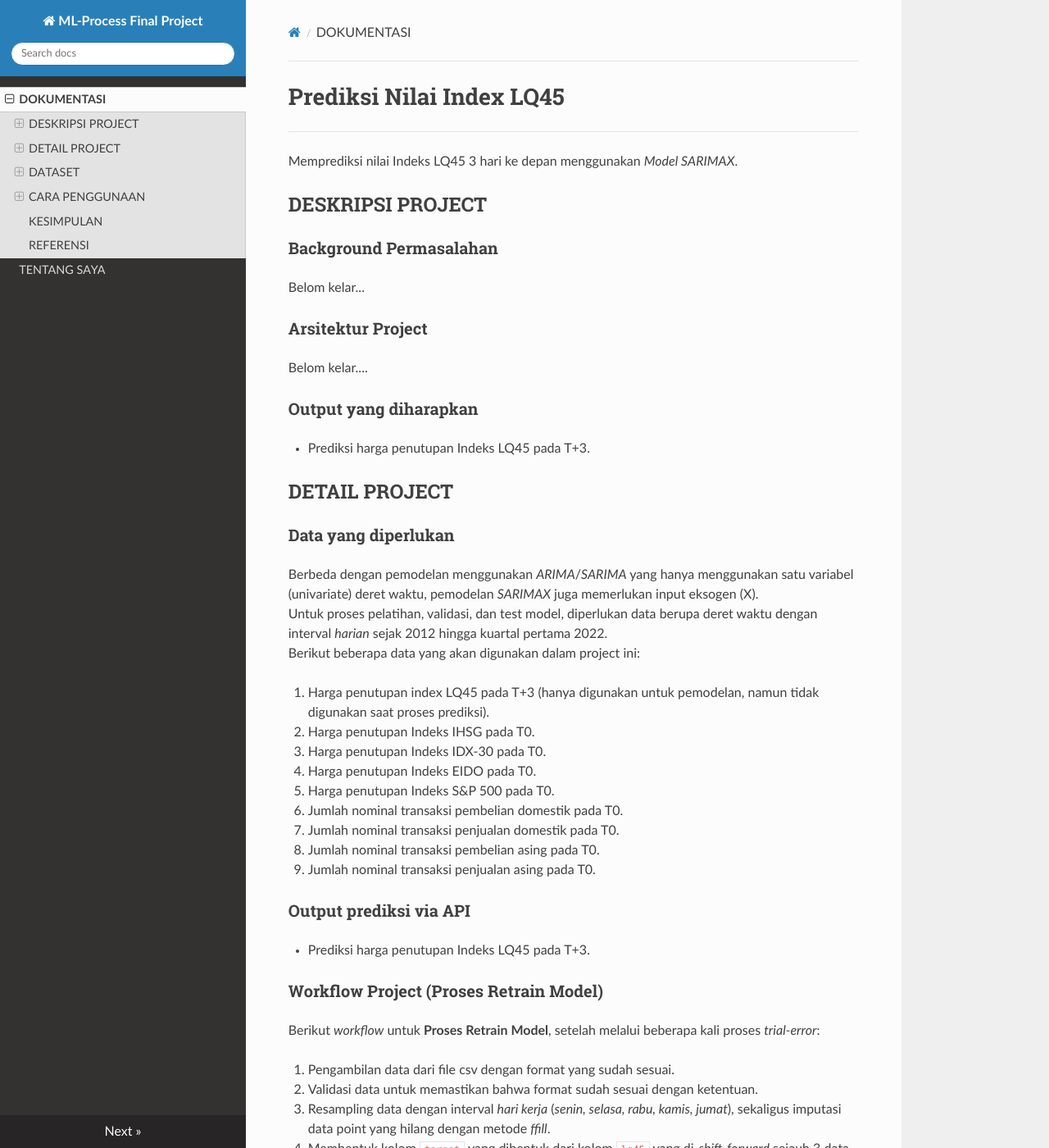
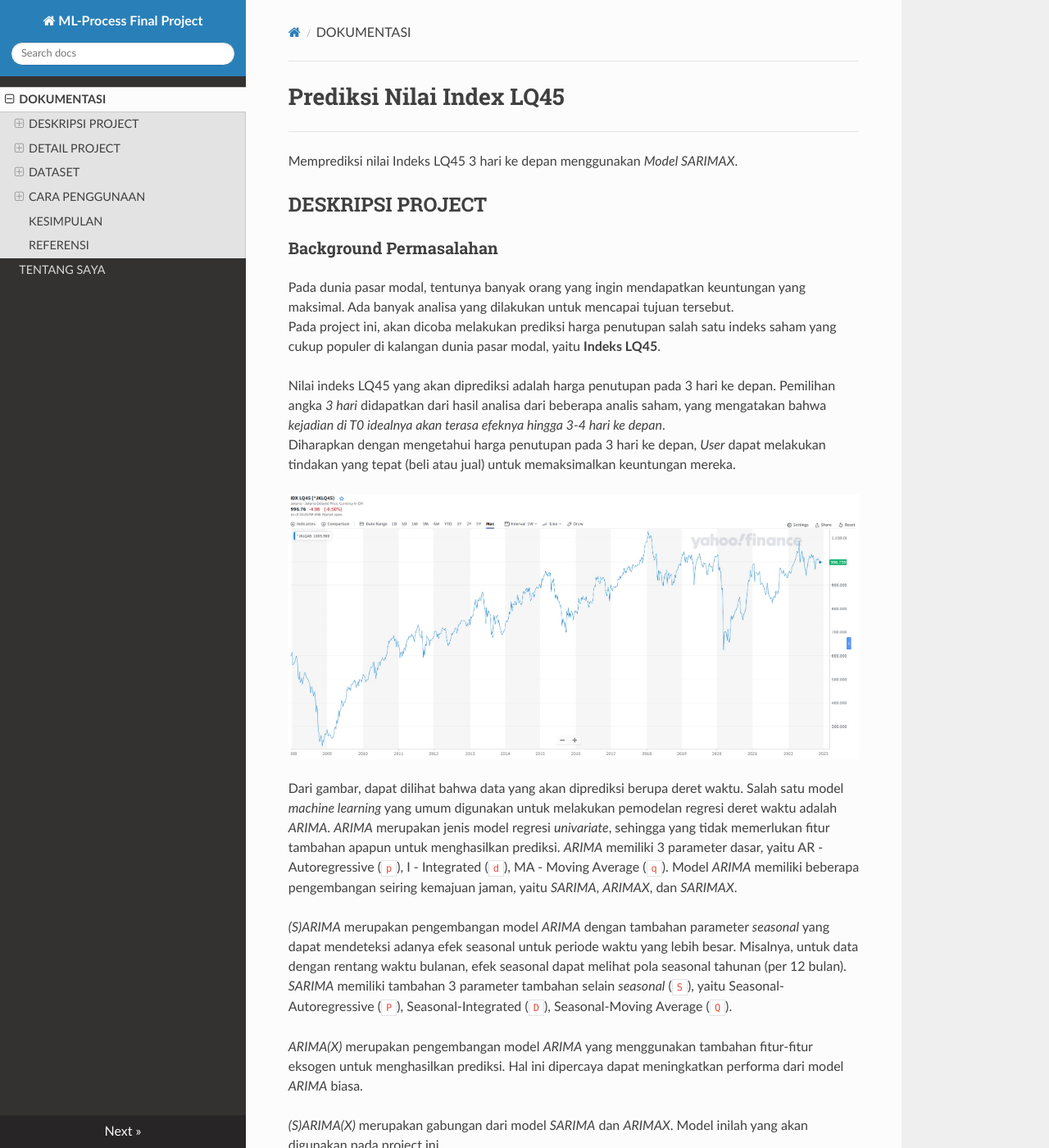
Before and after one commit to ercainz/lq45_prediction, an MkDocs documentation site: the page built from docs/docs/index.md, in a window 1280 px wide and 1400 px high. Shown: the whole window at 82% size. Built offline with MkDocs 1.6.1, drawn with Linux system fonts in a browser that asks for light colours; nearby versions of some CDN libraries; some of the changed text lies outside the part shown.

Commit message:
update 2022-11-28

```diff
--- a/docs/docs/index.md
+++ b/docs/docs/index.md
@@ -5,10 +5,35 @@ Memprediksi nilai Indeks LQ45 3 hari ke depan menggunakan _Model SARIMAX_.
 
 ## DESKRIPSI PROJECT
 ### Background Permasalahan
-Belom kelar...
+Pada dunia pasar modal, tentunya banyak orang yang ingin mendapatkan keuntungan yang maksimal. Ada banyak analisa yang dilakukan untuk mencapai tujuan tersebut.<br>
+Pada project ini, akan dicoba melakukan prediksi harga penutupan salah satu indeks saham yang cukup populer di kalangan dunia pasar modal, yaitu **Indeks LQ45**.
+
+Nilai indeks LQ45 yang akan diprediksi adalah harga penutupan pada 3 hari ke depan. Pemilihan angka *3 hari* didapatkan dari hasil analisa dari beberapa analis saham, yang mengatakan bahwa *kejadian di T0 idealnya akan terasa efeknya hingga 3-4 hari ke depan*.<br>
+Diharapkan dengan mengetahui harga penutupan pada 3 hari ke depan, *User* dapat melakukan tindakan yang tepat (beli atau jual) untuk memaksimalkan keuntungan mereka.
+
+![lq45_closeprice](https://raw.githubusercontent.com/ercainz/lq45_prediction/main/docs/images/lq45_closeprice.jpg)
+
+Dari gambar, dapat dilihat bahwa data yang akan diprediksi berupa deret waktu. Salah satu model *machine learning* yang umum digunakan untuk melakukan pemodelan regresi deret waktu adalah *ARIMA*. *ARIMA* merupakan jenis model regresi *univariate*, sehingga yang tidak memerlukan fitur tambahan apapun untuk menghasilkan prediksi. *ARIMA* memiliki 3 parameter dasar, yaitu AR - Autoregressive (`p`), I - Integrated (`d`), MA - Moving Average (`q`). Model *ARIMA* memiliki beberapa pengembangan seiring kemajuan jaman, yaitu *SARIMA*, *ARIMAX*, dan *SARIMAX*.
+
+*(S)ARIMA* merupakan pengembangan model *ARIMA* dengan tambahan parameter *seasonal* yang dapat mendeteksi adanya efek seasonal untuk periode waktu yang lebih besar. Misalnya, untuk data dengan rentang waktu bulanan, efek seasonal dapat melihat pola seasonal tahunan (per 12 bulan). *SARIMA* memiliki tambahan 3 parameter tambahan selain *seasonal* (`S`), yaitu Seasonal-Autoregressive (`P`), Seasonal-Integrated (`D`), Seasonal-Moving Average (`Q`).
+
+*ARIMA(X)* merupakan pengembangan model *ARIMA* yang menggunakan tambahan fitur-fitur eksogen untuk menghasilkan prediksi. Hal ini dipercaya dapat meningkatkan performa dari model *ARIMA* biasa.
+
+*(S)ARIMA(X)* merupakan gabungan dari model *SARIMA* dan *ARIMAX*. Model inilah yang akan digunakan pada project ini.
+
 
 ### Arsitektur Project
-Belom kelar....
+Berikut *arsitektur* project secara umum:
+![arsitektur](https://raw.githubusercontent.com/ercainz/lq45_prediction/main/docs/images/arsitektur.jpg)
+
+Penjelasan singkat:
+
+1. **Proses prediksi** data input didapatkan dari *User* melalui API. Sedangkan untuk **Proses retrain model** data didapat dalam bentuk file csv.
+2. Pada **Proses prediksi** (tanda panah warna biru dan merah), tahapan proses yang dilalui di dalam *Sistem Machine Learning* adalah: *Validasi Data*, *Preprocessing Data & Feature Engineering*, dan *Predictor*.
+4. *Predictor* adalah output yang dihasilkan pada **Proses retrain model** setelah berhasil didapatkan *Model Best-Fit*.
+5. Pada **Proses retrain model** (tanda panah warna hijau), ada tambahan proses *Splitting Data*, *Fit & Train Model*.
+6. Output dari *Predictor* akan dikembalikan ke *User* melalui API.
+
 
 ### Output yang diharapkan
 * Prediksi harga penutupan Indeks LQ45 pada T+3.
```
